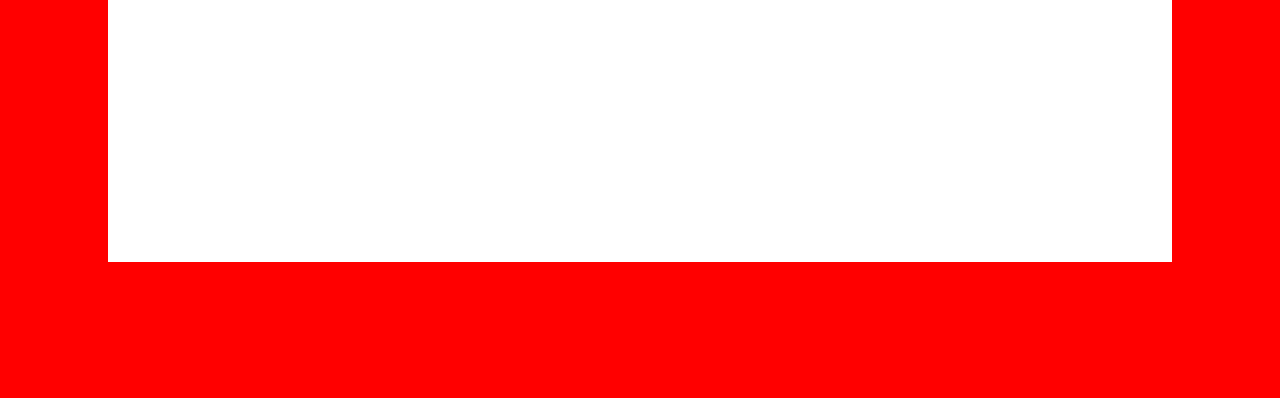
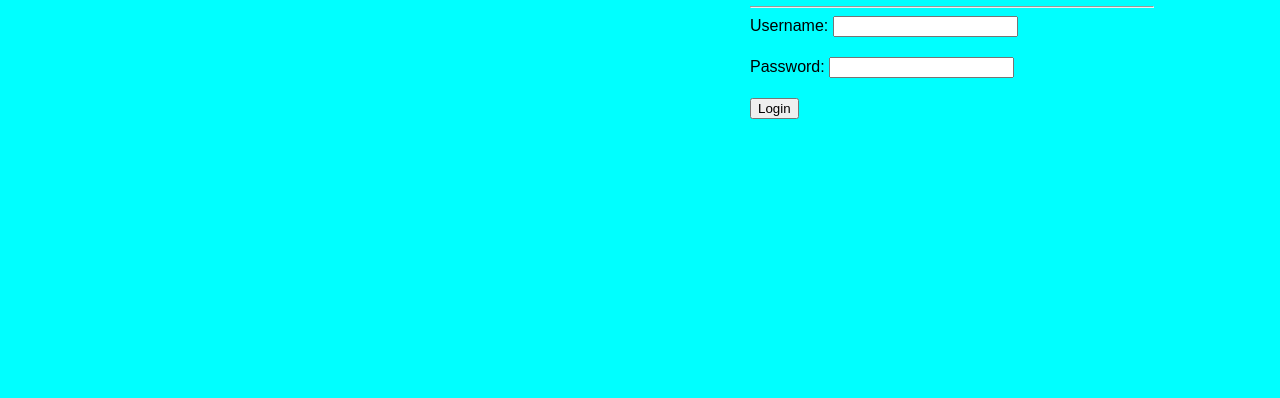
Before and after one commit to TejGangapatla/Coursework, a plain HTML site: page resources/client/login.html in a window 1280 px wide. Shown: the part 402-800 px from the top of the page. Drawn offline with Linux system fonts and the light colour scheme.

Commit message:
good looks

```diff
--- a/resources/client/css/styles.css
+++ b/resources/client/css/styles.css
@@ -1,5 +1,11 @@
 body {
     background-color: red;
+    margin: 0;
+    font-family: 'Arial', serif;
+}
+
+#loginbody {
+    background-color: aqua;
     margin: 0;
     font-family: 'Arial', serif;
 }
@@ -10,9 +16,9 @@ h1 {
 
 #content {
     background-color: white;
-    width: 1000px;
+    width: 1920px;
     margin: 0 auto;
-    min-height: 600px;
+    min-height: 1080px;
     padding: 32px;
 }
 
@@ -46,3 +52,9 @@ th.last {
     text-align: left;
 
 }
+
+#logincontent {
+    position: fixed;
+    left: 750px;
+    top: 350px;
+}
--- a/resources/client/login.html
+++ b/resources/client/login.html
@@ -6,8 +6,8 @@
     <script src="/client/js/js.cookie.js"></script>
     <script src="/client/js/login.js"></script>
 </head>
-<body onload="pageLoad()">
-<div id="content">
+<body onload="pageLoad()" id="loginbody">
+<div id="logincontent">
     <h1>Please log in to continue...</h1>
     <hr />
     <form id="loginForm">
```
Also changed, not shown: resources/client/index.html (+1 -1 lines), 6 other files.
